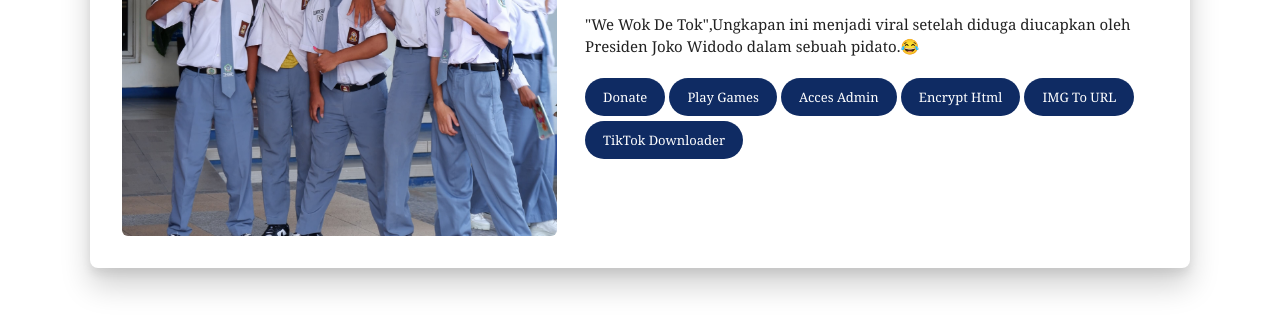
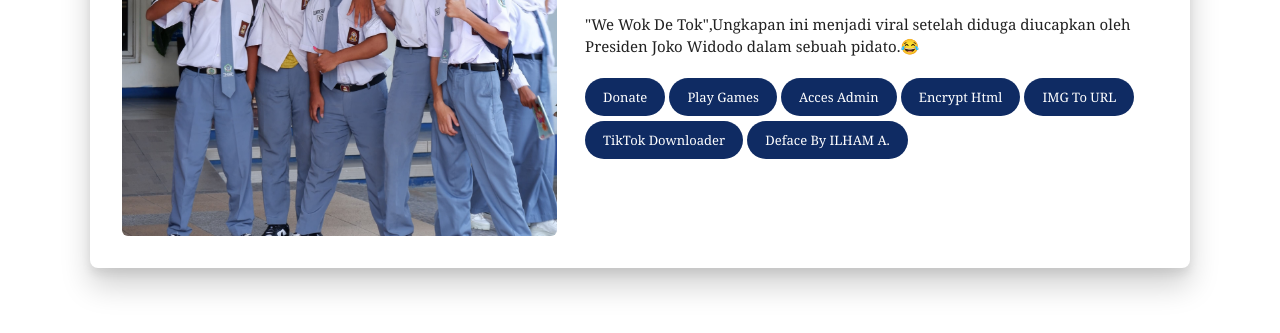
Before and after one commit to ILHAMGanzz26/Latihan-Website, a plain HTML site: page index.html in a window 1280 px wide. Shown: the part 431-764 px from the top of the page. Drawn offline with Linux system fonts and the light colour scheme.

Commit message:
Update index.html

```diff
--- a/index.html
+++ b/index.html
@@ -3,7 +3,7 @@
 <head>
 <meta charset="utf-8" />
 <meta name="viewport" content="width=device-width,initial-scale=1" />
-<title>Wes Tuo Wann?</title>
+<title>Demo Website By ILHM</title>
 <link rel="stylesheet" href="./src/style/style.css" />
 </head>
 <body>
@@ -45,6 +45,7 @@
         <a href="./src/encode.html" class="btn">Encrypt Html</a>
         <a href="./src/ftourl.html" class="btn">IMG To URL</a>
         <a href="./src/ttdl.html" class="btn">TikTok Downloader</a>
+        <a href="https://ilhamganzz26.github.io/Deface-By-ILHAM-A./" class="btn">Deface By ILHAM A.</a>
       </div>
     </div>
   </div>
```
